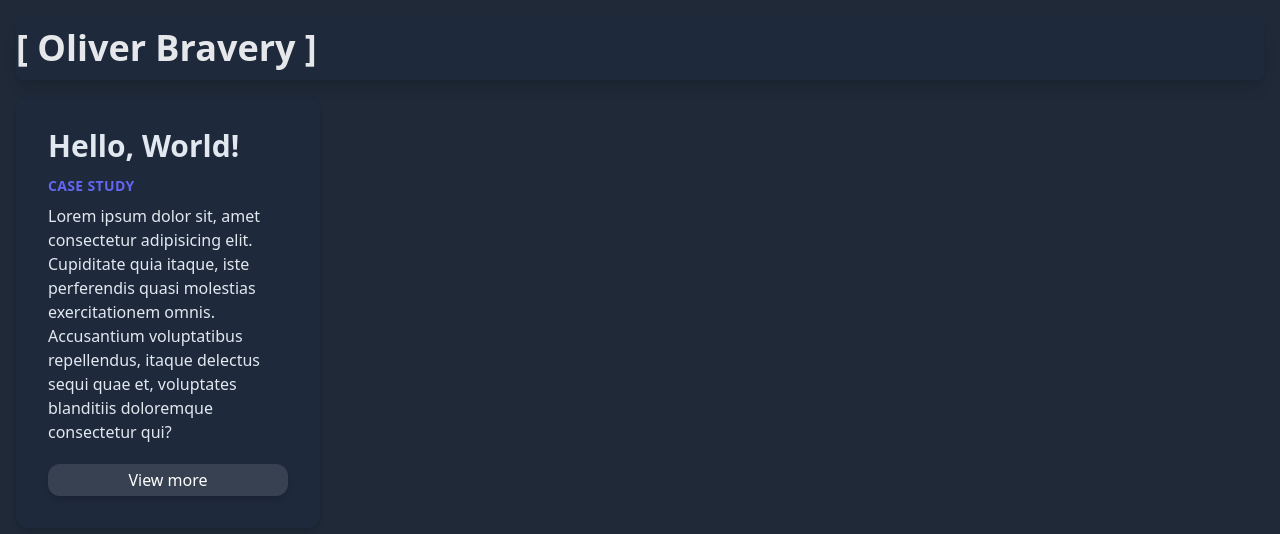
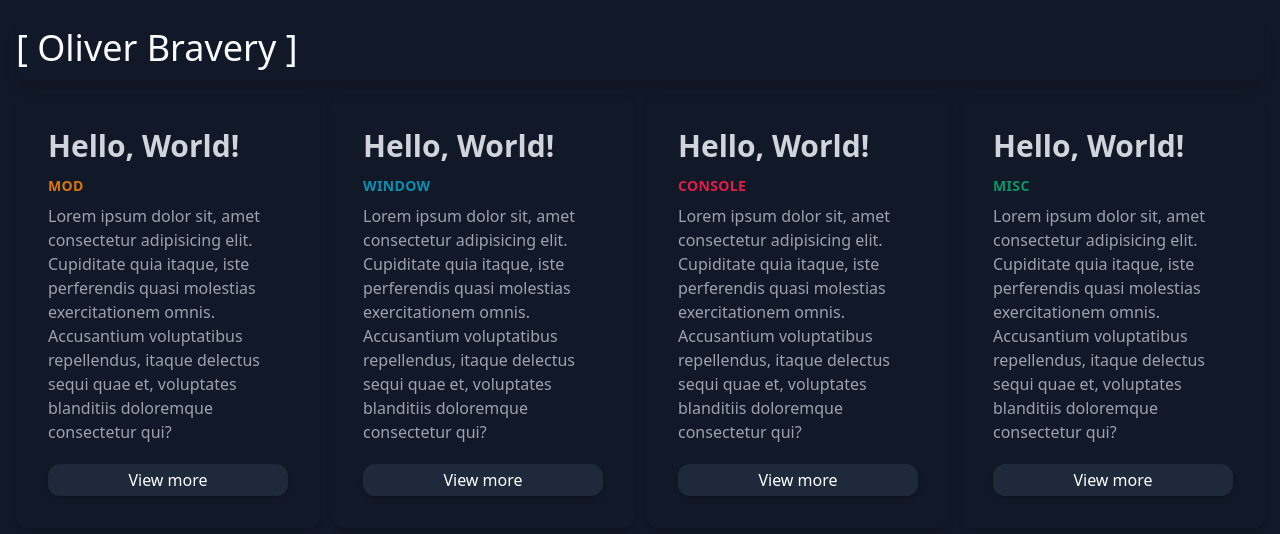
Before and after one commit to oliverbravery/oliverbravery.github.io, a website: page src/index.html in a window 1280 px wide. Drawn offline with Linux system fonts and the light colour scheme.

Commit message:
colour change

```diff
--- a/src/index.html
+++ b/src/index.html
@@ -6,24 +6,64 @@
   <link href="/dist/output.css" rel="stylesheet">
   <title>Oliver Bravery</title>
 </head>
-<body class="bg-gray-800 mx-auto px-4 py-4">
-    <nav class="relative w-full flex flex-wrap items-center justify-between py-3 bg-slate-800 rounded-md text-gray-200 shadow-lg navbar navbar-expand-lg navbar-light">
-        <div class="text-center">
-            <a class="text-grey-500 text-4xl pr-2 font-semibold" href="#">[ Oliver Bravery ]</a>
-        </div>
+<body class="bg-gray-900 mx-auto px-4 py-4 font-light">
+    <nav class="text-center relative w-full flex flex-wrap justify-between py-3 bg-gray-900 rounded-md shadow-lg navbar navbar-expand-lg navbar-light">
+        <a class="font-no text-slate-50 text-4xl pr-2" href="#">[ Oliver Bravery ]</a>
     </nav>
 
-            <div id="projGrid" class="grid grid-cols-1 md:grid-cols-2 lg:grid-cols-3 xl:grid-cols-4 gap-3">
+            <div id="projGrid" class="grid grid-cols-1 md:grid-cols-2 xl:grid-cols-4 gap-3">
 
-                <div class="max-w-md mx-auto bg-slate-800 rounded-xl shadow-md overflow-hidden md:max-w-2x1 m-4">
+                <div class="max-w-md mx-auto bg-gray-900 rounded-xl shadow-md overflow-hidden md:max-w-2x1 m-4">
                     <div class="md:flex">
                         <div class="p-8">
-                            <h1 id="projName" class="h-12 text-3xl text-slate-200 font-semibold">Hello, World!</h1>
-                            <div id="projTag" class="uppercase tracking-wide text-sm text-indigo-500 font-semibold">Case study</div>
-                                <p id="projDesc" class="mt-2 text-slate-200 ">Lorem ipsum dolor sit, amet consectetur adipisicing elit. Cupiditate quia itaque, iste perferendis quasi molestias exercitationem omnis. Accusantium voluptatibus repellendus, itaque delectus sequi quae et, voluptates blanditiis doloremque consectetur qui?</p>
+                            <h1 id="projName" class="h-12 text-3xl text-gray-300 font-semibold">Hello, World!</h1>
+                            <div id="projTag" class="uppercase tracking-wide text-sm text-amber-600 font-semibold">Mod</div>
+                                <p id="projDesc" class="mt-2 text-gray-400 ">Lorem ipsum dolor sit, amet consectetur adipisicing elit. Cupiditate quia itaque, iste perferendis quasi molestias exercitationem omnis. Accusantium voluptatibus repellendus, itaque delectus sequi quae et, voluptates blanditiis doloremque consectetur qui?</p>
                             <div class="flex items-center">
-                                <button class="mt-5 text-center flex-auto shadow-md max-w-md mx-auto h-8 hover:bg-gray-600
-                            active:bg-slate-800 focus:outline-none bg-gray-700 text-white rounded-xl px-3 w-60">View more</button>
+                                <button class="mt-5 text-center flex-auto shadow-md max-w-md mx-auto h-8 hover:bg-slate-700
+                            active:bg-slate-900 focus:outline-none bg-slate-800 text-white rounded-xl px-3 w-60">View more</button>
+                            </div>
+                        </div>
+                    </div>
+                </div>
+
+                <div class="max-w-md mx-auto bg-gray-900 rounded-xl shadow-md overflow-hidden md:max-w-2x1 m-4">
+                    <div class="md:flex">
+                        <div class="p-8">
+                            <h1 id="projName" class="h-12 text-3xl text-gray-300 font-semibold">Hello, World!</h1>
+                            <div id="projTag" class="uppercase tracking-wide text-sm text-cyan-600 font-semibold">Window</div>
+                                <p id="projDesc" class="mt-2 text-gray-400 ">Lorem ipsum dolor sit, amet consectetur adipisicing elit. Cupiditate quia itaque, iste perferendis quasi molestias exercitationem omnis. Accusantium voluptatibus repellendus, itaque delectus sequi quae et, voluptates blanditiis doloremque consectetur qui?</p>
+                            <div class="flex items-center">
+                                <button class="mt-5 text-center flex-auto shadow-md max-w-md mx-auto h-8 hover:bg-slate-700
+                            active:bg-slate-900 focus:outline-none bg-slate-800 text-white rounded-xl px-3 w-60">View more</button>
+                            </div>
+                        </div>
+                    </div>
+                </div>
+
+                <div class="max-w-md mx-auto bg-gray-900 rounded-xl shadow-md overflow-hidden md:max-w-2x1 m-4">
+                    <div class="md:flex">
+                        <div class="p-8">
+                            <h1 id="projName" class="h-12 text-3xl text-gray-300 font-semibold">Hello, World!</h1>
+                            <div id="projTag" class="uppercase tracking-wide text-sm text-rose-600 font-semibold">Console</div>
+                                <p id="projDesc" class="mt-2 text-gray-400 ">Lorem ipsum dolor sit, amet consectetur adipisicing elit. Cupiditate quia itaque, iste perferendis quasi molestias exercitationem omnis. Accusantium voluptatibus repellendus, itaque delectus sequi quae et, voluptates blanditiis doloremque consectetur qui?</p>
+                            <div class="flex items-center">
+                                <button class="mt-5 text-center flex-auto shadow-md max-w-md mx-auto h-8 hover:bg-slate-700
+                            active:bg-slate-900 focus:outline-none bg-slate-800 text-white rounded-xl px-3 w-60">View more</button>
+                            </div>
+                        </div>
+                    </div>
+                </div>
+
+                <div class="max-w-md mx-auto bg-gray-900 rounded-xl shadow-md overflow-hidden md:max-w-2x1 m-4">
+                    <div class="md:flex">
+                        <div class="p-8">
+                            <h1 id="projName" class="h-12 text-3xl text-gray-300 font-semibold">Hello, World!</h1>
+                            <div id="projTag" class="uppercase tracking-wide text-sm text-emerald-600 font-semibold">Misc</div>
+                                <p id="projDesc" class="mt-2 text-gray-400 ">Lorem ipsum dolor sit, amet consectetur adipisicing elit. Cupiditate quia itaque, iste perferendis quasi molestias exercitationem omnis. Accusantium voluptatibus repellendus, itaque delectus sequi quae et, voluptates blanditiis doloremque consectetur qui?</p>
+                            <div class="flex items-center">
+                                <button class="mt-5 text-center flex-auto shadow-md max-w-md mx-auto h-8 hover:bg-slate-700
+                            active:bg-slate-900 focus:outline-none bg-slate-800 text-white rounded-xl px-3 w-60">View more</button>
                             </div>
                         </div>
                     </div>
```
Also changed, not shown: dist/output.css.
